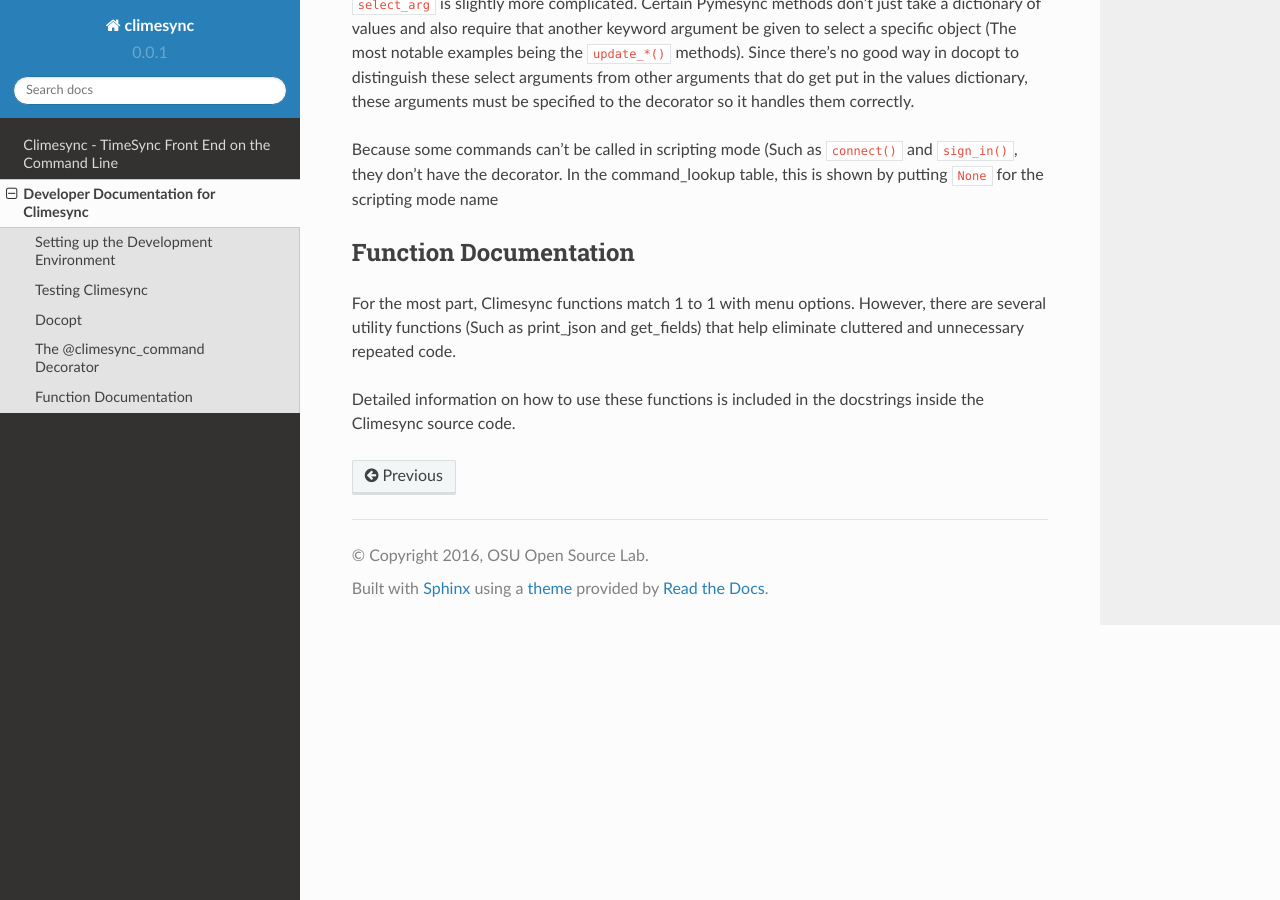
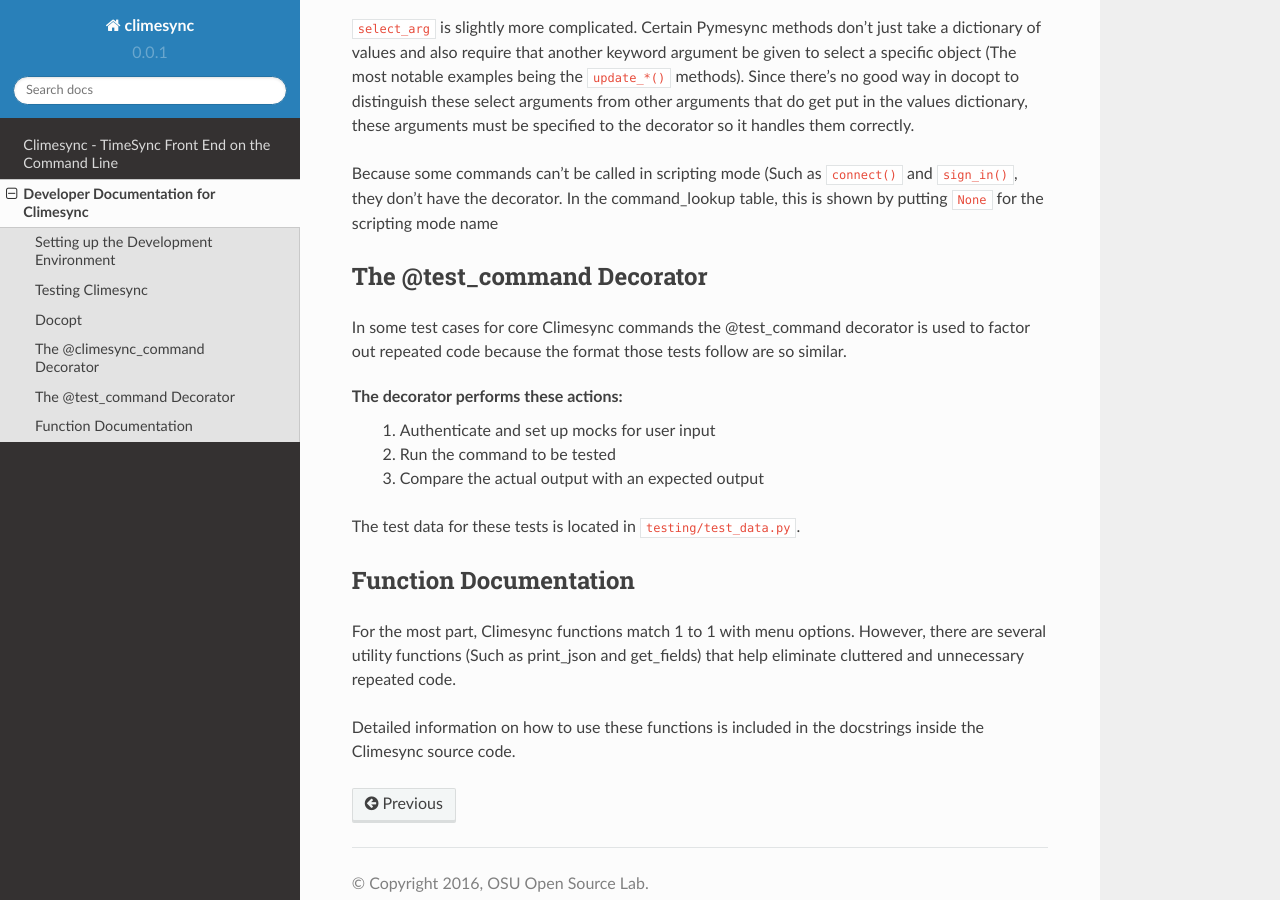
Before and after one commit to osuosl/climesync, a Sphinx documentation site: the page built from docs/source/dev.rst, in a window 1280 px wide and 900 px high, scrolled down 1825 px. Built offline with Sphinx 7.4.7 and the Read the Docs theme 2.0.0, drawn with Linux system fonts in a browser that asks for light colours; some of the changed text lies outside the part shown.

Commit message:
Sphinx documentation dump

```diff
--- a/docs/source/dev.rst
+++ b/docs/source/dev.rst
@@ -97,6 +99,20 @@
 
 .. _this article: http://www.artima.com/weblogs/viewpost.jsp?thread=240808
 
+The @test_command Decorator
+---------------------------
+
+In some test cases for core Climesync commands the @test_command decorator
+is used to factor out repeated code because the format those tests follow are
+so similar.
+
+The decorator performs these actions:
+    #. Authenticate and set up mocks for user input
+    #. Run the command to be tested
+    #. Compare the actual output with an expected output
+
+The test data for these tests is located in :code:`testing/test_data.py`.
+
 Function Documentation
 ----------------------
 
```
Also changed, not shown: other parts of docs/source/dev.rst (+2 -0 lines), docs/source/usage.rst (+9 -2 lines), 1 other file.
